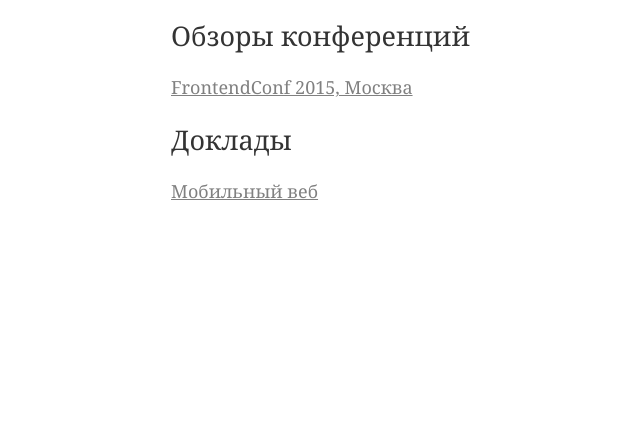
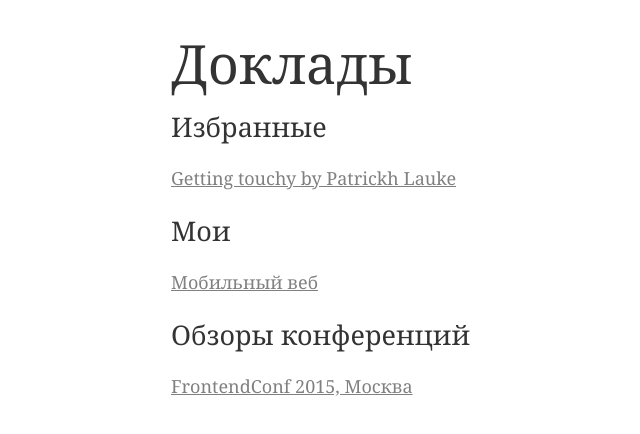
Before and after one commit to Leikam/leikam.github.io, a plain HTML site: page index.html in a window 1280 px wide. Shown: the whole page, without its empty margins (69-709 px from the left). Drawn offline with Linux system fonts and the light colour scheme.

Commit message:
Patrickh Lauke presentation

```diff
--- a/index.html
+++ b/index.html
@@ -167,10 +167,13 @@ hr {
 	</head>
 	<body>
 		<div class="container">
-			<h2 id="-">Обзоры конференций</h2>
+			<h1 id="-">Доклады</h1>
+<h2 id="-">Избранные</h2>
+<p><a href="https://patrickhlauke.github.io/getting-touchy-presentation/">Getting touchy by Patrickh Lauke</a></p>
+<h2 id="-">Мои</h2>
+<p><a href="/pres/mobiles/?full#cover">Мобильный веб</a></p>
+<h2 id="-">Обзоры конференций</h2>
 <p><a href="/overview/frontendconfmsk2015">FrontendConf 2015, Москва</a></p>
-<h2 id="-">Доклады</h2>
-<p><a href="/pres/mobiles/?full#cover">Мобильный веб</a></p>
 
 		</div>
 
```
Also changed, not shown: review/frontendconfmsk2015/index.html (renamed from overview/frontendconfmsk2015/index.html, +1 -1 lines), README.md, review/frontendconfmsk2015/README.md (renamed from overview/frontendconfmsk2015/README.md), 1 other file.
